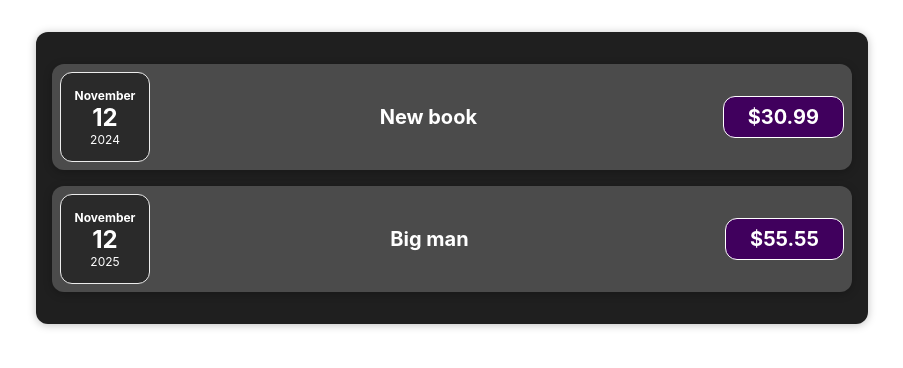
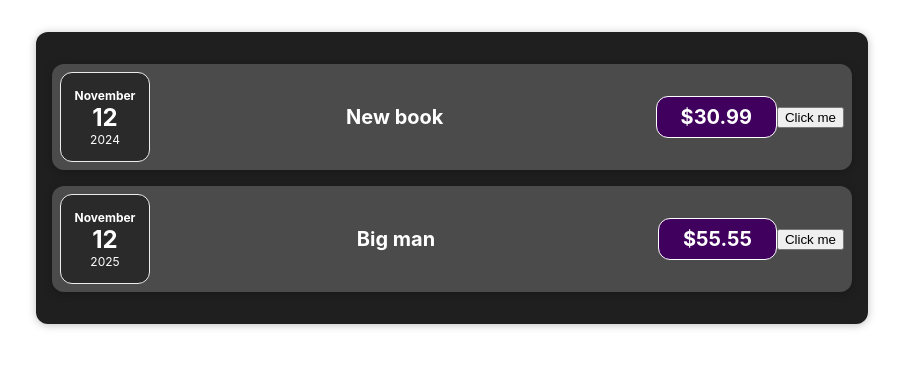
Before and after one commit to robinpajula-alt/codespaces-react, a React (Vite) app: page / in a window 1280 px wide. Shown: the top 368 px of the page, without its empty margins (188-1091 px from the left). Built offline with nearby package versions, Linux system fonts and the light colour scheme.

Commit message:
10. Sündmuste töötlus komponentides

```diff
--- a/src/componenents/Expenses/ExpenseItem.jsx
+++ b/src/componenents/Expenses/ExpenseItem.jsx
@@ -1,15 +1,24 @@
+import { useState } from "react";
 import ExpenseDate from "./ExpenseDate";
-import Card from "../UI/Card.jsx";
+import Card from "../Card.jsx";
 import "./ExpenseItem.css";
 
 const ExpenseItem = (props) => {
+  const [title, setTitle] = useState(props.expenseData.title);
+  const clickHandler = () => {
+    console.log("Clicked!");
+    setTitle(`Updated by click ${title}`);
+    console.log(title);
+  }
+
   return (
     <Card className="expense-item">
-      <ExpenseDate date={props.data.date}/>
+      <ExpenseDate date={props.expenseData.date}/>
       <div className="expense-item__description">
-        <h2>{props.data.title}</h2>
-        <div className="expense-item__price">${props.data.price}</div>
+        <h2>{title}</h2>
+        <div className="expense-item__price">${props.expenseData.price}</div>
       </div>
+      <button onClick={clickHandler}>Click me</button>
     </Card>
   );
 };
--- a/src/componenents/Expenses/Expenses.jsx
+++ b/src/componenents/Expenses/Expenses.jsx
@@ -1,12 +1,12 @@
 import ExpenseItem from "./ExpenseItem.jsx";
-import Card from "../UI/Card.jsx";
+import Card from "../Card.jsx";
 import "./Expenses.css";
 
 const Expenses = (props) => {
   return (
     <Card className="expenses">
-      <ExpenseItem data={props.expenses[0]} />
-      <ExpenseItem data={props.expenses[1]} />
+      <ExpenseItem expenseData={props.expenses[0]} />
+      <ExpenseItem expenseData={props.expenses[1]} />
     </Card>
   );
 };
```
Also changed, not shown: src/componenents/Card.css (renamed from src/componenents/UI/Card.css), src/componenents/Card.jsx (renamed from src/componenents/UI/Card.jsx).
